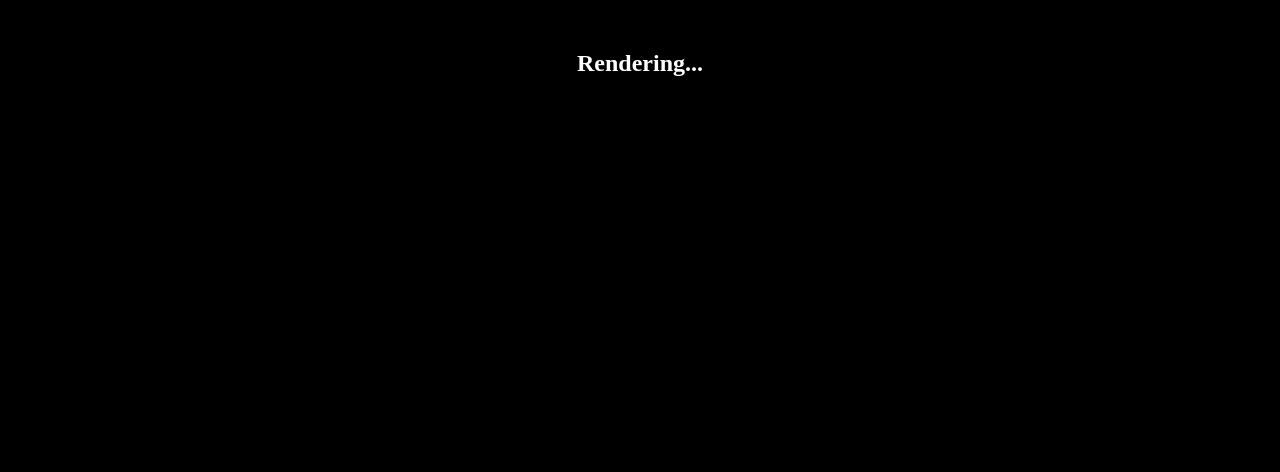
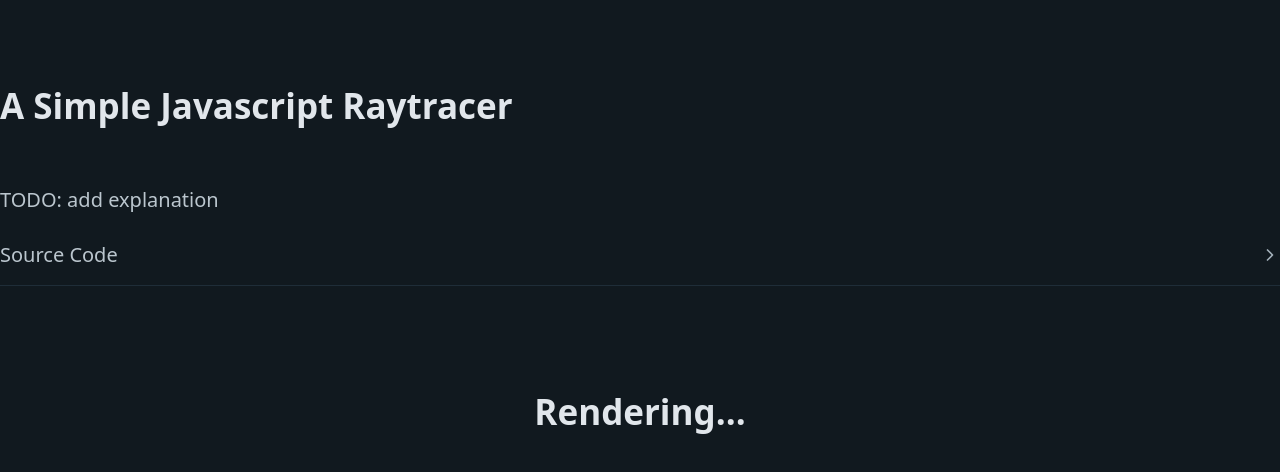
Before and after one commit to topaz1008/canvas-raytracer, a website with bundled scripts: page index.html in a window 1280 px wide. Built offline with nearby package versions, Linux system fonts and the light colour scheme.

Commit message:
feat(html): add proper html - add pico.css

```diff
--- a/index.html
+++ b/index.html
@@ -1,22 +1,45 @@
 <!DOCTYPE html>
-<html lang="en">
+<html lang="en" data-theme="dark">
 <head>
     <meta charset="utf-8">
     <meta http-equiv="X-UA-Compatible" content="IE=edge,chrome=1">
     <meta name="viewport" content="width=device-width, initial-scale=1.0">
-    <title></title>
+
+    <link rel="stylesheet" href="https://unpkg.com/@picocss/pico@latest/css/pico.min.css">
+
+    <title>canvas-raytracer</title>
+
     <style>
-        body { margin: 0; background: #000000; color: #fff; }
-        canvas { background: #000; margin: 30px auto auto; display: block; }
-        h2 { text-align: center; display: block; margin-top: 50px; }
+        :root {
+            --max-width: 1280px;
+        }
+
+        body {
+            max-width: var(--max-width);
+            margin: auto;
+        }
     </style>
 </head>
 <body>
+<header>
+    <h2>A Simple Javascript Raytracer</h2>
+    <p>TODO: add explanation</p>
+    <details>
+        <summary>Source Code</summary>
+        <p>Can be found on my <a href="https://github.com/topaz1008/canvas-raytracer/" target="_blank">GitHub</a>.</p>
+    </details>
+</header>
 
-<h2 id="rendering">Rendering...</h2>
-<canvas id="canvas" style="cursor: default;"></canvas>
+<section>
+    <div id="canvas-container">
+        <h2 id="rendering" style="text-align: center;">Rendering...</h2>
+        <canvas id="canvas" style="cursor: default;"></canvas>
+    </div>
+
+</section>
 
 <script src="main.js" type="module"></script>
 
+
 </body>
 </html>
```
